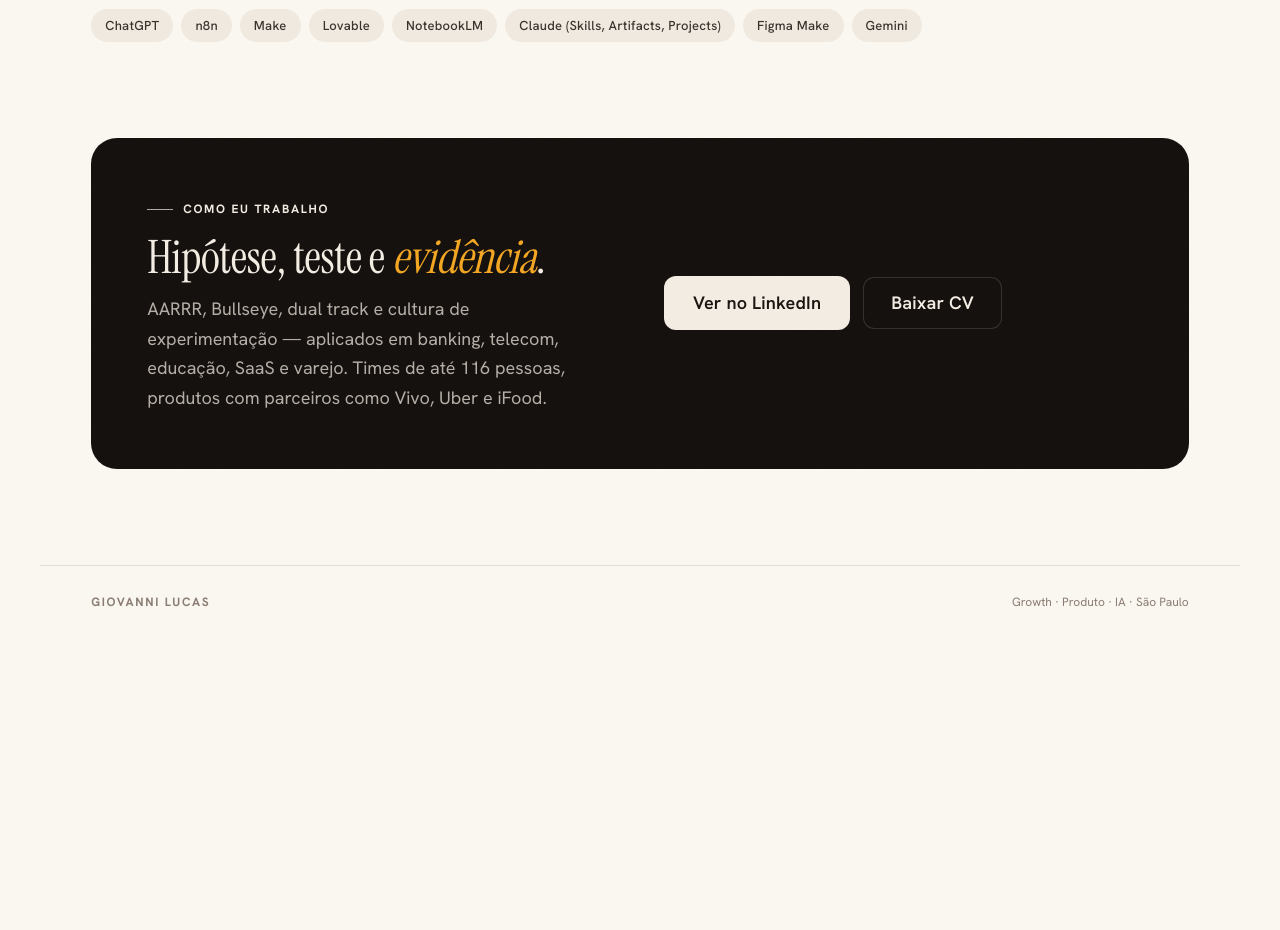
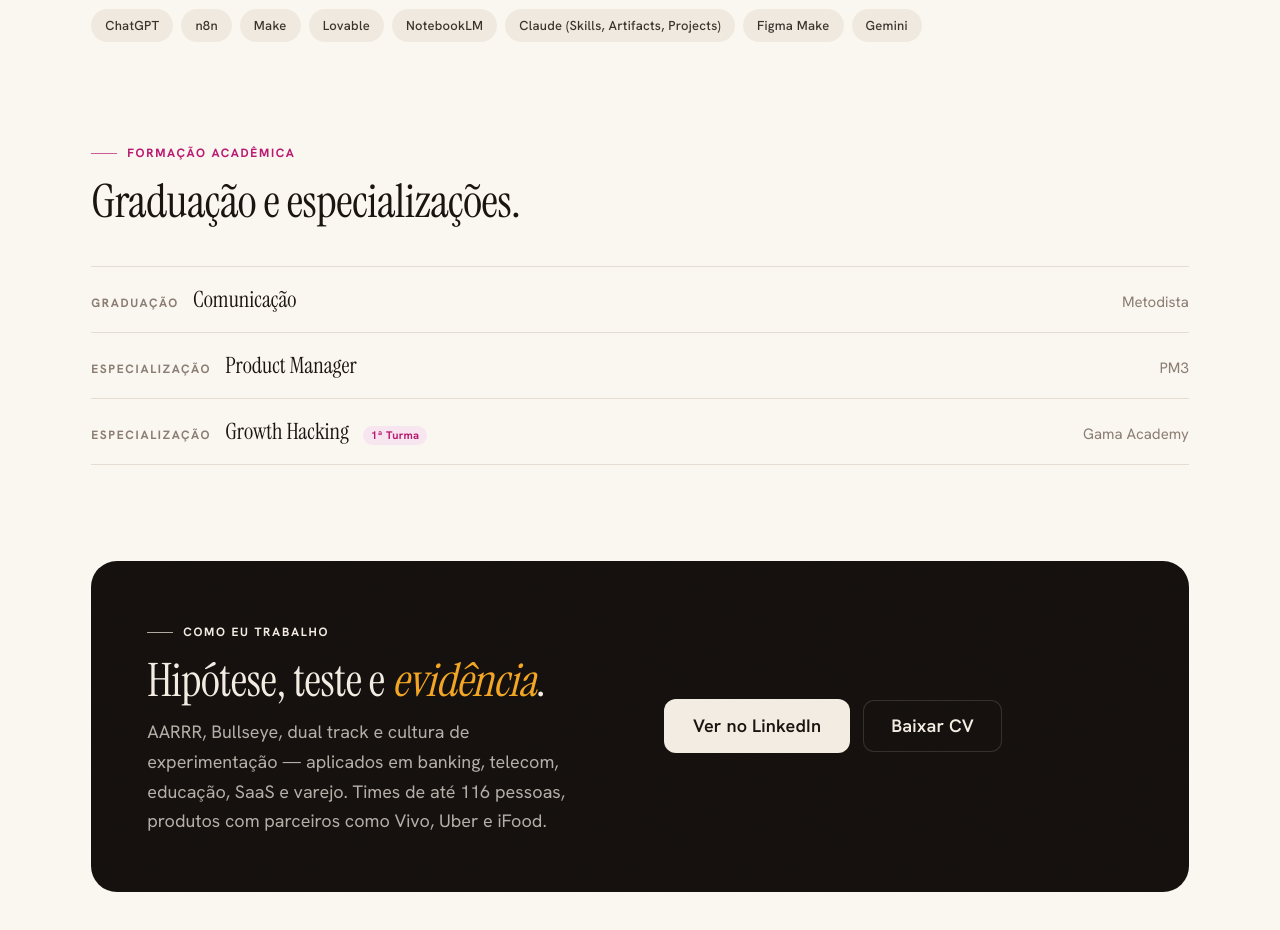
Before and after one commit to giolucas/giolucas, a Next.js app: page / in a window 1280 px wide. Shown: the part 1880-2810 px from the top of the page. Before the commit the page ends 2518 px from the top, so only its background shows below. Built offline with nearby package versions, Linux system fonts and the light colour scheme.

Commit message:
Add education section
New "Formação acadêmica" section between the tools stack and the
"Como eu trabalho" panel: graduation in Comunicação (Metodista) and
specializations in Product Manager (PM3) and Growth Hacking (Gama
Academy, 1ª Turma).

```diff
--- a/src/app/page.tsx
+++ b/src/app/page.tsx
@@ -2,6 +2,7 @@ import Header from "@/components/Header";
 import Hero from "@/components/Hero";
 import RoleCarousel from "@/components/RoleCarousel";
 import Tools from "@/components/Tools";
+import Education from "@/components/Education";
 import HowIWork from "@/components/HowIWork";
 import Footer from "@/components/Footer";
 
@@ -12,6 +13,7 @@ export default function Home() {
       <Hero />
       <RoleCarousel />
       <Tools />
+      <Education />
       <HowIWork />
       <Footer />
     </div>
--- /dev/null
+++ b/src/components/Education.tsx
@@ -0,0 +1,73 @@
+import Eyebrow from "@/components/ui/Eyebrow";
+import Badge from "@/components/ui/Badge";
+import { education } from "@/data/education";
+
+export default function Education() {
+  return (
+    <section style={{ maxWidth: 1200, margin: "0 auto", padding: "0 clamp(16px,4vw,56px) clamp(48px,8vw,96px)" }}>
+      <Eyebrow rule>Formação acadêmica</Eyebrow>
+      <h2
+        style={{
+          margin: "16px 0 clamp(28px,4vw,40px)",
+          fontFamily: "var(--font-display)",
+          fontWeight: 400,
+          fontSize: "clamp(1.75rem,4vw,2.875rem)",
+          lineHeight: 1.06,
+          letterSpacing: "var(--tracking-display)",
+          color: "var(--text-strong)",
+          maxWidth: "26ch",
+        }}
+      >
+        Graduação e especializações.
+      </h2>
+
+      <div style={{ display: "flex", flexDirection: "column" }}>
+        {education.map((item, i) => (
+          <div
+            key={`${item.title}-${item.institution}`}
+            style={{
+              display: "flex",
+              alignItems: "baseline",
+              justifyContent: "space-between",
+              gap: 16,
+              flexWrap: "wrap",
+              padding: "clamp(14px,2vw,18px) 0",
+              borderTop: i === 0 ? "1px solid var(--border-hairline)" : "none",
+              borderBottom: "1px solid var(--border-hairline)",
+            }}
+          >
+            <div style={{ display: "flex", alignItems: "baseline", gap: 14, flexWrap: "wrap" }}>
+              <span
+                style={{
+                  fontSize: "var(--text-2xs)",
+                  fontWeight: "var(--weight-bold)",
+                  letterSpacing: "var(--tracking-label)",
+                  textTransform: "uppercase",
+                  color: "var(--text-muted)",
+                }}
+              >
+                {item.type}
+              </span>
+              <span
+                style={{
+                  fontFamily: "var(--font-display)",
+                  fontWeight: 400,
+                  fontSize: "clamp(1.15rem,2vw,1.4rem)",
+                  color: "var(--text-strong)",
+                }}
+              >
+                {item.title}
+              </span>
+              {item.note && (
+                <Badge tone="magenta" size="sm">
+                  {item.note}
+                </Badge>
+              )}
+            </div>
+            <span style={{ fontSize: "var(--text-sm)", color: "var(--text-muted)" }}>{item.institution}</span>
+          </div>
+        ))}
+      </div>
+    </section>
+  );
+}
--- /dev/null
+++ b/src/data/education.ts
@@ -0,0 +1,12 @@
+export interface EducationItem {
+  type: "Graduação" | "Especialização";
+  title: string;
+  institution: string;
+  note?: string;
+}
+
+export const education: EducationItem[] = [
+  { type: "Graduação", title: "Comunicação", institution: "Metodista" },
+  { type: "Especialização", title: "Product Manager", institution: "PM3" },
+  { type: "Especialização", title: "Growth Hacking", institution: "Gama Academy", note: "1ª Turma" },
+];
```
